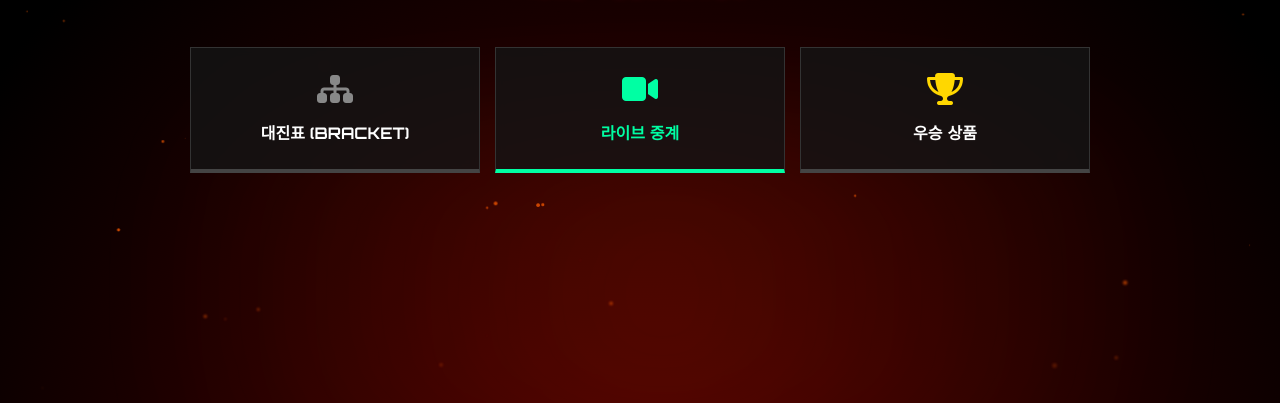
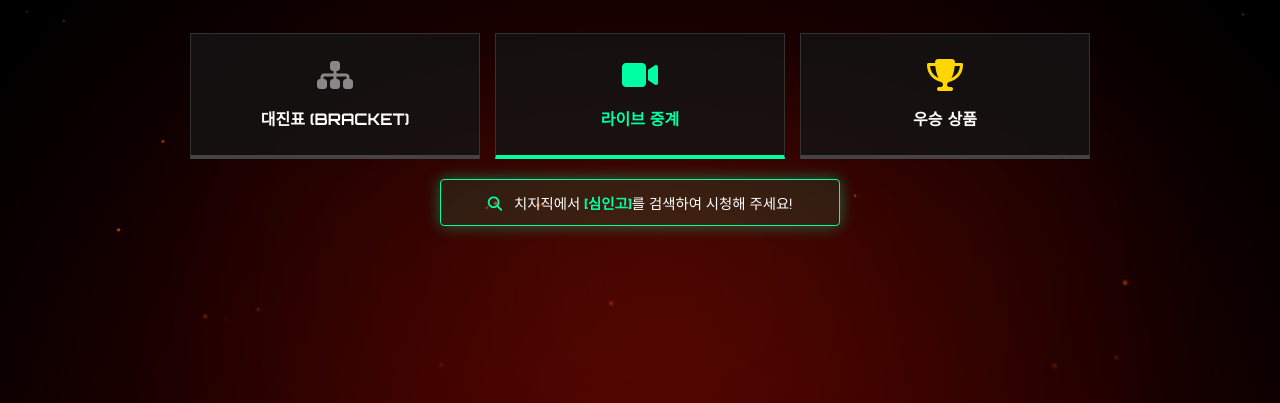
Before and after one commit to ee1557003-design/ironfist2025-, a plain HTML site: page index.html in a window 1280 px wide. Shown: the part 397-800 px from the top of the page. Drawn offline with Linux system fonts and the light colour scheme; no server answers.

Commit message:
Update index.html

```diff
--- a/index.html
+++ b/index.html
@@ -64,7 +64,7 @@
         }
         .hero-subtitle { font-size: 0.9rem; color: var(--neon-red); letter-spacing: 5px; font-weight: 900; margin-bottom: 50px; text-shadow: 0 0 10px rgba(255, 0, 60, 0.5); }
 
-        .menu-grid { display: grid; grid-template-columns: 1fr; gap: 15px; width: 100%; max-width: 400px; margin-bottom: 40px; }
+        .menu-grid { display: grid; grid-template-columns: 1fr; gap: 15px; width: 100%; max-width: 400px; margin-bottom: 20px; }
         @media (min-width: 768px) { .menu-grid { grid-template-columns: repeat(3, 1fr); max-width: 900px; } }
         .menu-card {
             background: rgba(20, 20, 20, 0.8); border: 1px solid #333; border-bottom: 4px solid #444;
@@ -73,6 +73,21 @@
         .menu-card:hover { transform: translateY(-5px); border-bottom-color: var(--neon-red); background: rgba(50, 0, 0, 0.6); }
         .menu-card i { font-size: 2rem; margin-bottom: 15px; color: #888; }
         .menu-card h3 { font-size: 1rem; color: #fff; }
+
+        /* 검색 안내 스타일 추가 */
+        .search-info-box {
+            background: rgba(0, 255, 163, 0.1);
+            border: 1px solid var(--chzzk-green);
+            padding: 12px 20px;
+            border-radius: 4px;
+            color: #fff;
+            font-size: 0.9rem;
+            text-align: center;
+            max-width: 400px;
+            width: 100%;
+            animation: pulse-green 2s infinite;
+        }
+        @keyframes pulse-green { 0% { box-shadow: 0 0 5px rgba(0, 255, 163, 0.2); } 50% { box-shadow: 0 0 15px rgba(0, 255, 163, 0.4); } 100% { box-shadow: 0 0 5px rgba(0, 255, 163, 0.2); } }
 
         /* 대진표 */
         #view-bracket { flex: 1; width: 100vw; height: calc(100vh - 60px); overflow: hidden; background: transparent; }
@@ -97,6 +112,9 @@
         #stream-wrapper { width: 100%; max-width: 1200px; aspect-ratio: 16 / 9; position: relative; box-shadow: 0 0 50px rgba(0, 255, 163, 0.2); border: 1px solid rgba(0, 255, 163, 0.3); z-index: 10; }
         #stream-container { width: 100%; height: 100%; }
         .stream-ui-overlay { position: absolute; top: -50px; width: 100%; display: flex; justify-content: space-between; align-items: center; max-width: 1200px; z-index: 11; }
+
+        /* 중계 화면 내 안내 바 */
+        .stream-search-bar { width: 100%; max-width: 1200px; background: rgba(0, 255, 163, 0.1); border-left: 4px solid var(--chzzk-green); padding: 10px 15px; margin-bottom: 10px; font-size: 0.85rem; color: #ccc; }
 
         /* 상품 화면 */
         #view-prizes { flex: 1; display: flex; flex-direction: column; align-items: center; gap: 20px; padding: 40px 20px; overflow-y: auto; z-index: 1; }
@@ -145,6 +163,11 @@
                 <h3>우승 상품</h3>
             </div>
         </div>
+
+        <div class="search-info-box">
+            <i class="fas fa-search" style="color:var(--chzzk-green); margin-right:8px;"></i>
+            치지직에서 <strong style="color:var(--chzzk-green)">[심인고]</strong>를 검색하여 시청해 주세요!
+        </div>
     </main>
 
     <main id="view-bracket" class="hidden">
@@ -173,6 +196,12 @@
                 <button class="nav-btn" onclick="App.switchView('view-home')" style="background:var(--neon-red); color:#fff; border:none; padding:5px 15px;">CLOSE</button>
             </div>
         </div>
+
+        <div class="stream-search-bar">
+            <i class="fas fa-info-circle" style="color:var(--chzzk-green); margin-right:5px;"></i>
+            치지직 검색창에 <strong style="color:var(--chzzk-green)">'심인고'</strong>를 입력하면 실시간 채팅 참여가 가능합니다.
+        </div>
+
         <div id="stream-wrapper">
             <div id="stream-container"></div>
         </div>
@@ -234,7 +263,6 @@
             adminEmail: "ee1557003@gmail.com",
             data: [],
             curMatchId: null,
-            // 요청하신 채널 ID 고정
             streamChannelID: "e8a6e6cc0882fce99e7edbb6ba8b0209",
 
             async init() {
@@ -318,11 +346,13 @@
                 document.getElementById(id).classList.remove('hidden');
                 if (id === 'view-bracket') this.renderBracket();
                 if (id === 'view-stream') {
-                    // 치지직 전용 임베드 플레이어 적용
                     document.getElementById('stream-container').innerHTML =
                         `<iframe src="https://chzzk.naver.com/live-embed/${this.streamChannelID}" style="width:100%; height:100%; border:none;" allowfullscreen></iframe>`;
                 } else {
                     document.getElementById('stream-container').innerHTML = "";
+                }
+                if (id === 'view-prizes') {
+                    setTimeout(() => document.querySelector('.prize-box').classList.add('show'), 100);
                 }
             },
 
```
